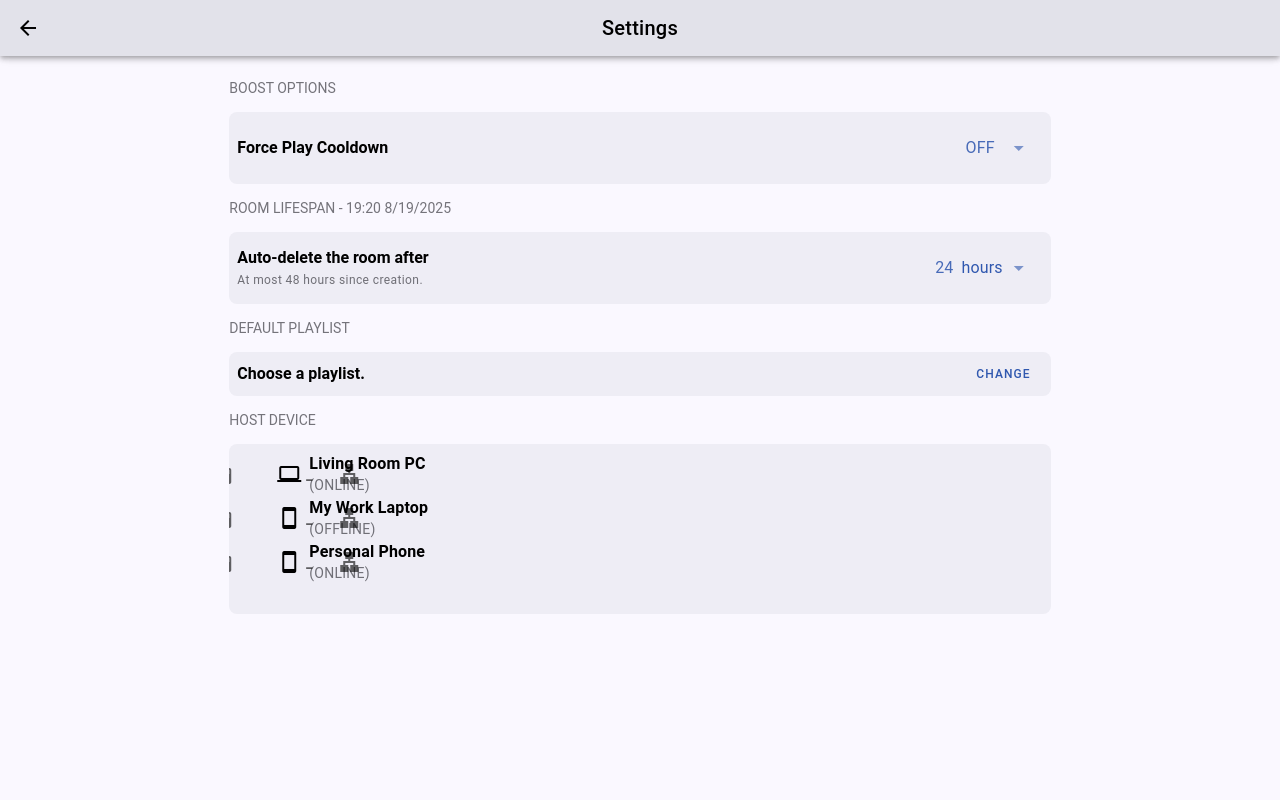
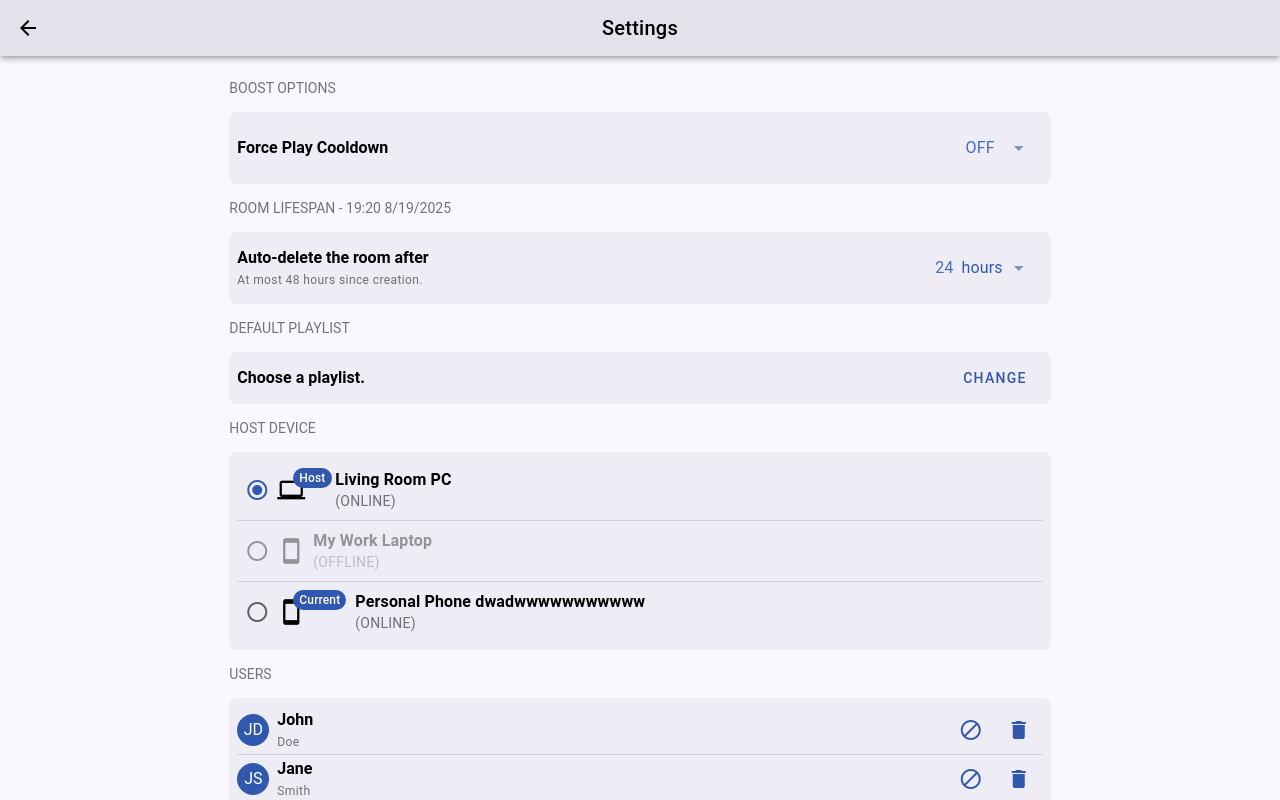
Before and after one commit to XsedoX/RoomPlay, a Vue app in the folder frontend/: page /room/1/settings in a window 1280 px wide. Shown: the top 800 px of the page. Built offline with nearby package versions, Linux system fonts and the light colour scheme.

Commit message:
Added users control

```diff
--- a/frontend/src/settings_page/SettingsPage.vue
+++ b/frontend/src/settings_page/SettingsPage.vue
@@ -6,6 +6,7 @@ import SettingsSelect from '@/settings_page/settings_select/SettingsSelect.vue';
 import SearchDefaultPlaylistPopup from '@/settings_page/search_default_playlist_popup/SearchDefaultPlaylistPopup.vue';
 import type IMusicDataListElementDto from '@/shared/music_data_list_element/IMusicDataListElementDto.ts';
 import ChooseHostDeviceList from '@/settings_page/choose_host_device_list/ChooseHostDeviceList.vue';
+import UsersList from '@/settings_page/users_list/UsersList.vue';
 
 const selectedCooldown = shallowRef('OFF');
 const selectedLifespan = shallowRef<number>(24);
@@ -97,7 +98,6 @@ function choosePlaylist(payload: IMusicDataListElementDto) {
             <template v-slot:default>
               <v-btn variant="text"
                      color="primary"
-                     size="small"
                      rounded="xl">
                 Change
                 <search-default-playlist-popup
@@ -111,6 +111,11 @@ function choosePlaylist(payload: IMusicDataListElementDto) {
               <choose-host-device-list></choose-host-device-list>
             </template>
           </settings-list-element>
+          <settings-list-element header="USERS">
+            <template v-slot:content>
+              <users-list></users-list>
+            </template>
+          </settings-list-element>
         </v-list>
       </v-col>
     </v-row>
--- a/frontend/src/settings_page/choose_host_device_list/ChooseHostDeviceList.vue
+++ b/frontend/src/settings_page/choose_host_device_list/ChooseHostDeviceList.vue
@@ -1,11 +1,10 @@
 <script setup lang="ts">
-import { ref } from 'vue';
-import type IHostDeviceDto from '@/settings_page/choose_host_device_list/IHostDeviceDto.ts'
-import { HostDeviceStateTypes } from '@/settings_page/choose_host_device_list/HostDeviceStateTypes.ts'
-import { HostDeviceTypes } from '@/settings_page/choose_host_device_list/HostDeviceTypes.ts'
-import { Guid } from '@/shared/Guid.ts'
+import { computed, ref } from 'vue';
+import type IHostDeviceDto from '@/settings_page/choose_host_device_list/IHostDeviceDto.ts';
+import { HostDeviceStateTypes } from '@/settings_page/choose_host_device_list/HostDeviceStateTypes.ts';
+import { HostDeviceTypes } from '@/settings_page/choose_host_device_list/HostDeviceTypes.ts';
+import { Guid } from '@/shared/Guid.ts';
 
-const devicesRef = ref<string>()
 const devices = ref<IHostDeviceDto[]>([
   {
     id: Guid.generate(),
@@ -13,7 +12,7 @@ const devices = ref<IHostDeviceDto[]>([
     hostDeviceType: HostDeviceTypes.Computer,
     friendlyName: 'Living Room PC',
     state: HostDeviceStateTypes.Online,
-    isCurrentDevice: true,
+    isCurrentDevice: false,
   },
   {
     id: Guid.generate(),
@@ -27,34 +26,87 @@ const devices = ref<IHostDeviceDto[]>([
     id: Guid.generate(),
     isHost: false,
     hostDeviceType: HostDeviceTypes.Mobile,
-    friendlyName: 'Personal Phone',
+    friendlyName: 'Personal Phone dwadwwwwwwwwwww',
     state: HostDeviceStateTypes.Online,
-    isCurrentDevice: false,
-  }
+    isCurrentDevice: true,
+  },
 ]);
+const hostDevice = devices.value.find((d) => d.isHost)?.id;
+const devicesRef = ref<string>(hostDevice!.toString());
+function onDeviceSelected(id: string | null) {
+  if (id === null) return;
+
+  devicesRef.value = id;
+
+  devices.value = devices.value.map((device) => {
+    if (device.id.toString() === id) {
+      return { ...device, isHost: true };
+    } else {
+      return { ...device, isHost: false };
+    }
+  });
+}
+function minIconWidth(device: IHostDeviceDto) {
+  if(device.isHost) return '50px';
+  if(device.isCurrentDevice) return '70px';
+  return '0px';
+}
 </script>
 
 <template>
-  <v-radio-group v-model="devicesRef">
-    <v-radio :value="device.id"
-             v-for="device in devices"
-             :key="device.id.toString()">
-      <template v-slot:label>
-        <div class="d-flex ga-2 align-center">
-          <v-icon v-if="device.hostDeviceType === HostDeviceTypes.Computer"
-                  icon="computer"></v-icon>
-          <v-icon v-else-if="device.hostDeviceType === HostDeviceTypes.Mobile"
-                  icon="smartphone"></v-icon>
-          <div class="d-flex flex-column">
-            <div class="h3 font-weight-bold">
-              {{device.friendlyName}}
-            </div>
-            <div class="text-medium-emphasis text-body-2">
-              ({{device.state}})
+  <v-radio-group :model-value="devicesRef"
+                 @update:model-value="onDeviceSelected"
+                 :hide-details="true">
+    <template v-for="(device, index) in devices" :key="device.id.toString()">
+      <v-radio
+        :value="device.id.toString()"
+        :name="device.id.toString()"
+        :disabled="device.state === HostDeviceStateTypes.Offline"
+        color="primary"
+      >
+        <template v-slot:label>
+          <div class="d-flex ga-2 align-center justify-start py-2 w-100">
+            <v-sheet
+              color="transparent"
+              :min-width="minIconWidth(device)"
+              class="d-flex align-center justify-start ma-0 pa-0"
+            >
+              <v-badge
+                color="primary"
+                v-if="device.isCurrentDevice || device.isHost"
+                :content="device.isHost ? 'Host' : device.isCurrentDevice ? 'Current' : undefined"
+              >
+                <v-icon
+                  size="large"
+                  :icon="
+                    device.hostDeviceType === HostDeviceTypes.Computer ? 'computer' : 'smartphone'
+                  "
+                ></v-icon>
+              </v-badge>
+              <v-icon
+                v-else
+                size="large"
+                :icon="
+                  device.hostDeviceType === HostDeviceTypes.Computer ? 'computer' : 'smartphone'
+                "
+              ></v-icon>
+            </v-sheet>
+            <div class="d-flex flex-column">
+              <div class="h6 font-weight-bold">
+                {{ device.friendlyName }}
+              </div>
+              <div class="text-medium-emphasis text-body-2">({{ device.state }})</div>
             </div>
           </div>
-        </div>
-      </template>
-    </v-radio>
+        </template>
+      </v-radio>
+      <v-divider v-if="index < devices.length - 1"></v-divider>
+    </template>
   </v-radio-group>
 </template>
+
+<style scoped>
+:deep(.v-label) {
+  width: 100%;
+}
+</style>
--- a/frontend/src/settings_page/settings_list_element/ISettingsListElementProps.ts
+++ b/frontend/src/settings_page/settings_list_element/ISettingsListElementProps.ts
@@ -1,5 +1,5 @@
 export default interface ISettingsListElementProps {
   header: string;
   subHeader?: string;
-  hint?: string;
+  hint?: string | undefined;
 }
--- a/frontend/src/settings_page/settings_select/SettingsSelect.vue
+++ b/frontend/src/settings_page/settings_select/SettingsSelect.vue
@@ -7,7 +7,6 @@ const props = defineProps<ISettingsSelectProps>();
 
 <template>
   <v-select
-    menu-icon="arrow_drop_down"
     rounded="xl"
     :hide-details="true"
     flat
--- /dev/null
+++ b/frontend/src/settings_page/users_list/IUserListElementDto.ts
@@ -0,0 +1,7 @@
+import type { IGuid } from '@/shared/Guid.ts';
+
+export default interface IUserListElementDto {
+  name: string;
+  surname: string;
+  id: IGuid
+}
--- /dev/null
+++ b/frontend/src/settings_page/users_list/UsersList.vue
@@ -0,0 +1,48 @@
+<script setup lang="ts">
+import type IUserListElementDto from '@/settings_page/users_list/IUserListElementDto.ts';
+import { Guid, type IGuid } from '@/shared/Guid.ts';
+import { ref } from 'vue';
+
+const users = ref<IUserListElementDto[]>([
+  { id: Guid.generate(), name: 'John', surname: 'Doe' },
+  { id: Guid.generate(), name: 'Jane', surname: 'Smith' },
+  { id: Guid.generate(), name: 'Peter', surname: 'Jones' },
+  { id: Guid.generate(), name: 'John2', surname: 'Doe2' },
+  { id: Guid.generate(), name: 'Jane3', surname: 'Smith3' },
+  { id: Guid.generate(), name: 'Peter2', surname: 'Jones2' },
+]);
+function deleteUser(id: IGuid) {
+  const index = users.value.findIndex((user) => user.id === id);
+  if (index === -1) throw new Error(`Could not find user with id ${id} in users: ${users.value}`);
+  users.value.splice(index, 1);
+}
+function blockUser(id: IGuid) {
+  const index = users.value.findIndex((user) => user.id === id);
+  if (index === -1) throw new Error(`Could not find user with id ${id} in users: ${users.value}`);
+  users.value.splice(index, 1);
+}
+</script>
+<template>
+  <div class="d-flex flex-column w-100">
+    <div v-for="(user, index) in users" :key="user.id.toString()" class="d-flex flex-column">
+      <div class="d-flex align-center">
+        <v-avatar color="primary" size="small">
+          {{ user.name[0] + user.surname[0]! }}
+        </v-avatar>
+        <div class="d-flex flex-column ml-2">
+          <div class="h6 font-weight-bold text-break">
+            {{ user.name }}
+          </div>
+          <div class="text-caption text-medium-emphasis text-break">
+            {{ user.surname }}
+          </div>
+        </div>
+        <div class="ml-auto d-flex align-center">
+          <v-btn color="primary" @click="blockUser(user.id)" variant="text" icon="block"></v-btn>
+          <v-btn variant="text" @click="deleteUser(user.id)" color="primary" icon="delete"></v-btn>
+        </div>
+      </div>
+      <v-divider v-if="index !== users.length - 1"></v-divider>
+    </div>
+  </div>
+</template>
--- a/frontend/src/vuetify-setup.ts
+++ b/frontend/src/vuetify-setup.ts
@@ -1,8 +1,7 @@
 import { createVuetify } from 'vuetify'
 import * as components from 'vuetify/components'
 import * as directives from 'vuetify/directives'
-import { md } from 'vuetify/iconsets/md'
-import { mdi } from 'vuetify/iconsets/mdi'
+import { aliases as mdAliases, md } from 'vuetify/iconsets/md'
 import 'vuetify/styles'
 import GoogleIcon from '@/login_page/GoogleIcon.vue';
 import { mount } from '@vue/test-utils';
@@ -21,10 +20,10 @@ export default createVuetify({
   icons:{
     defaultSet: 'md',
     sets:{
-      md,
-      mdi
+      md
     },
     aliases: {
+      ...mdAliases,
       ...customIcons
     },
   },
```
Also changed, not shown: 1 other file (tests, documents, lock files or other folders).
